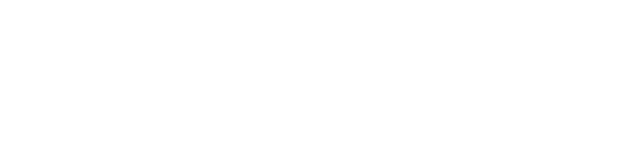
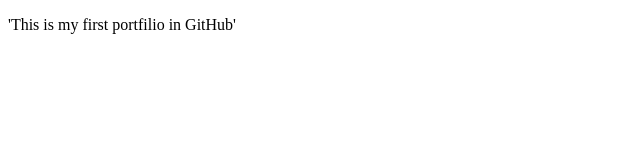
Before and after one commit to Kerei1988/Rustam.github.io, a plain HTML site: page index.html in a window 1280 px wide. Shown: the whole page, without its empty margins (0-640 px from the left). Drawn offline with Linux system fonts and the light colour scheme.

Commit message:
Update index.html

```diff
--- a/index.html
+++ b/index.html
@@ -5,6 +5,6 @@
     <title>Title</title>
 </head>
 <body>
-
+    <p>'This is my first portfilio in GitHub'</p>
 </body>
 </html>
```
